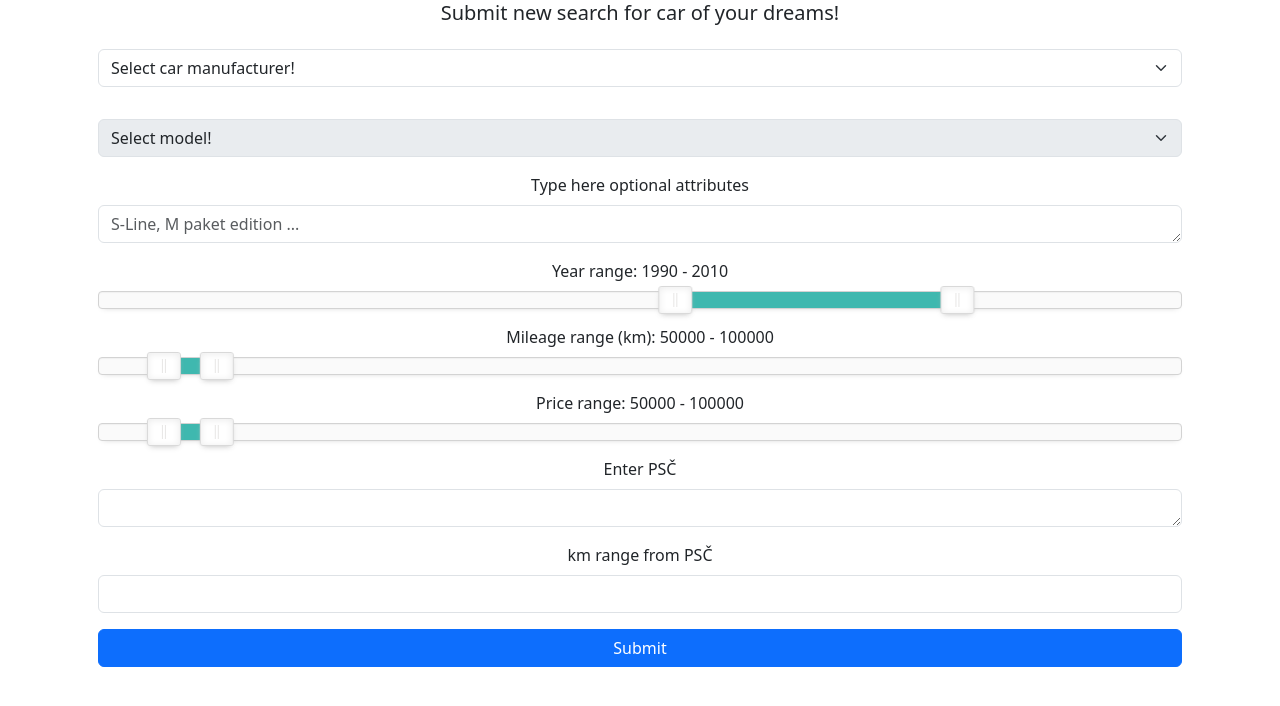
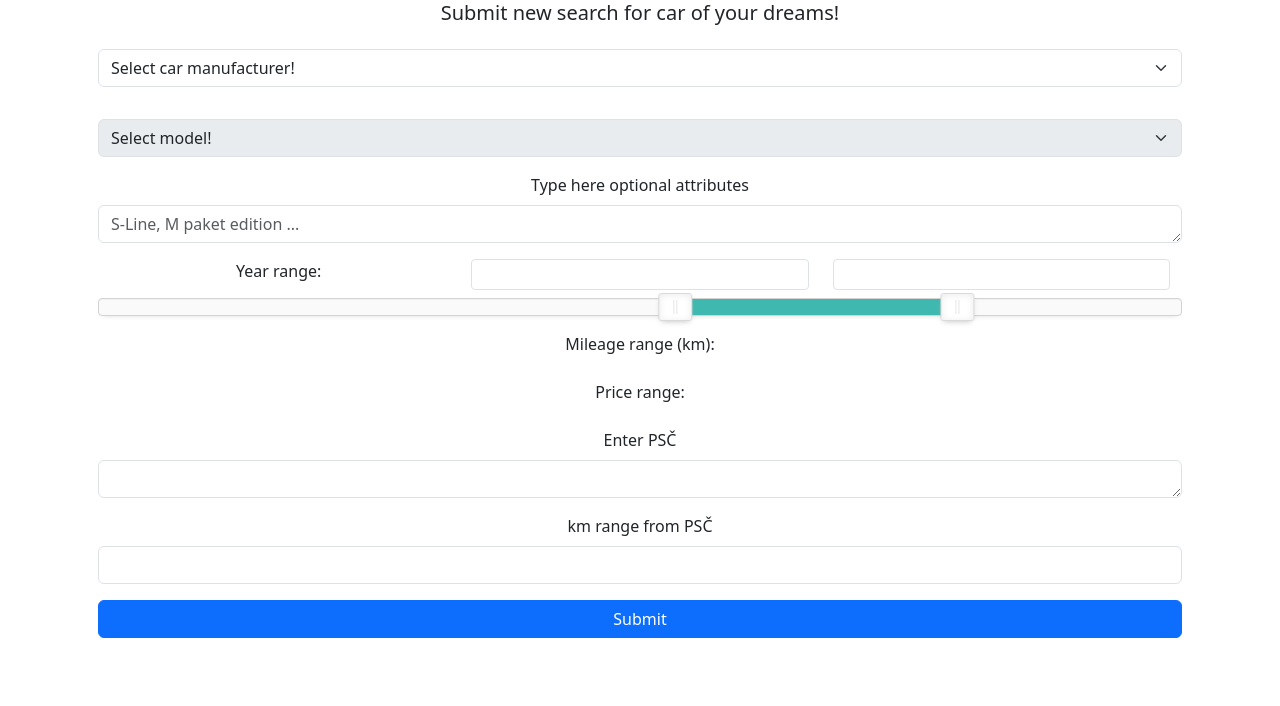
Before and after one commit to kipariss1/czech_out_auto_bot, a FastAPI app: page /create_search in a window 1280 px wide. Shown: the part 81-787 px from the top of the page. Run offline with FastAPI, Linux system fonts and the light colour scheme; data that the repository does not hold is empty.

Commit message:
service commit

```diff
--- a/web-app/templates/create_search.html
+++ b/web-app/templates/create_search.html
@@ -25,7 +25,19 @@
             <textarea class="form-control" id="id-attributes" rows="1" placeholder="S-Line, M paket edition ..."></textarea>
         </div>
         <div class="row mx-3 my-3">
-            <label for="id-slider-year" class="form-label">Year range: <span id="id-year-range"></span></label>
+            <label for="id-slider-year" class="form-label">
+                <div class="row">
+                    <div class="col">
+                        Year range:
+                    </div>
+                    <div class="col">
+                        <input type="number" class="form-control form-control-sm" id="id-input-range-from">
+                    </div>
+                    <div class="col">
+                        <input type="number" class="form-control form-control-sm" id="id-input-range-to">
+                    </div>
+                </div>
+            </label>
             <div id="id-slider-year"></div>
         </div>
         <div class="row mx-3 my-3">
```
